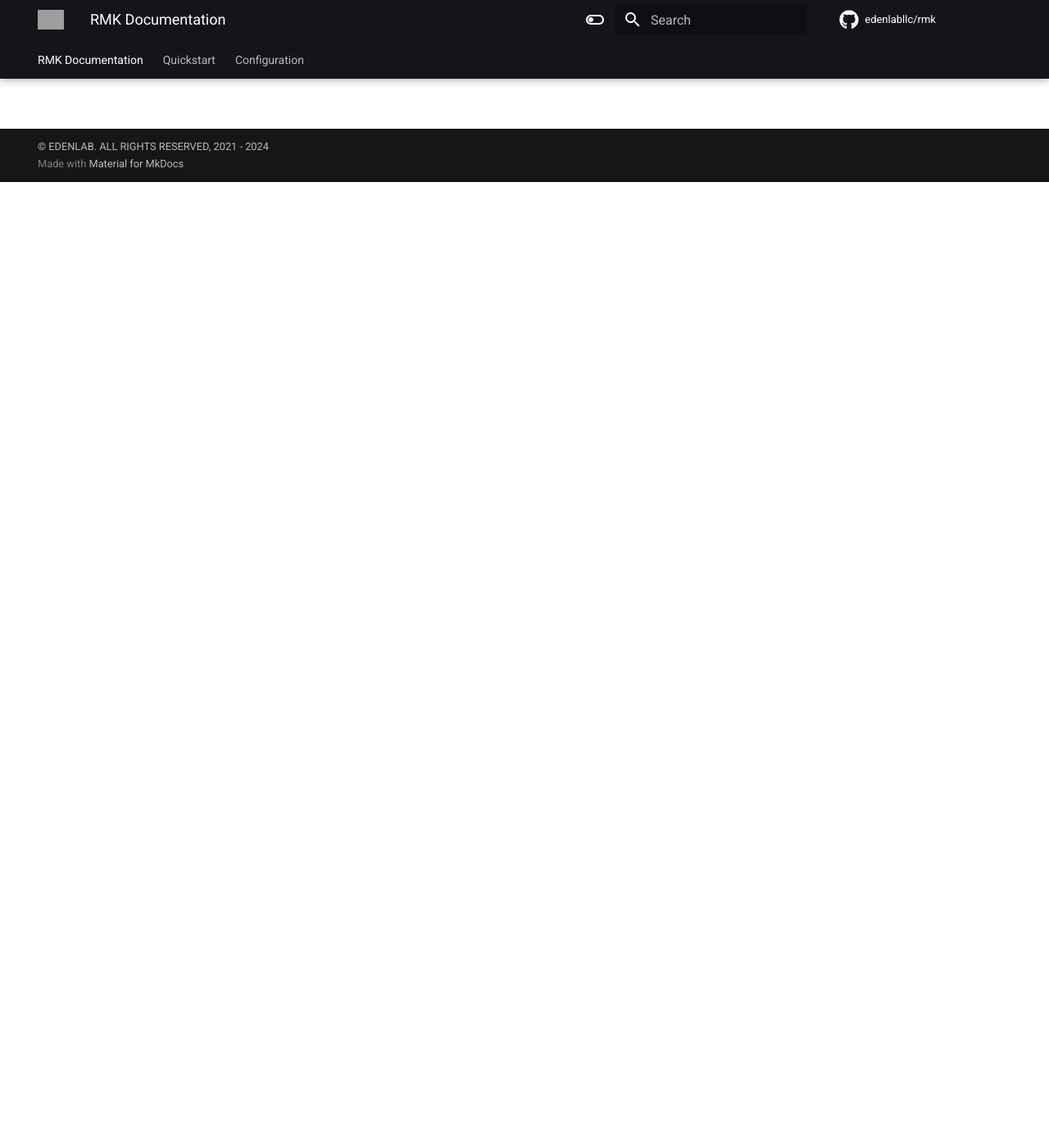
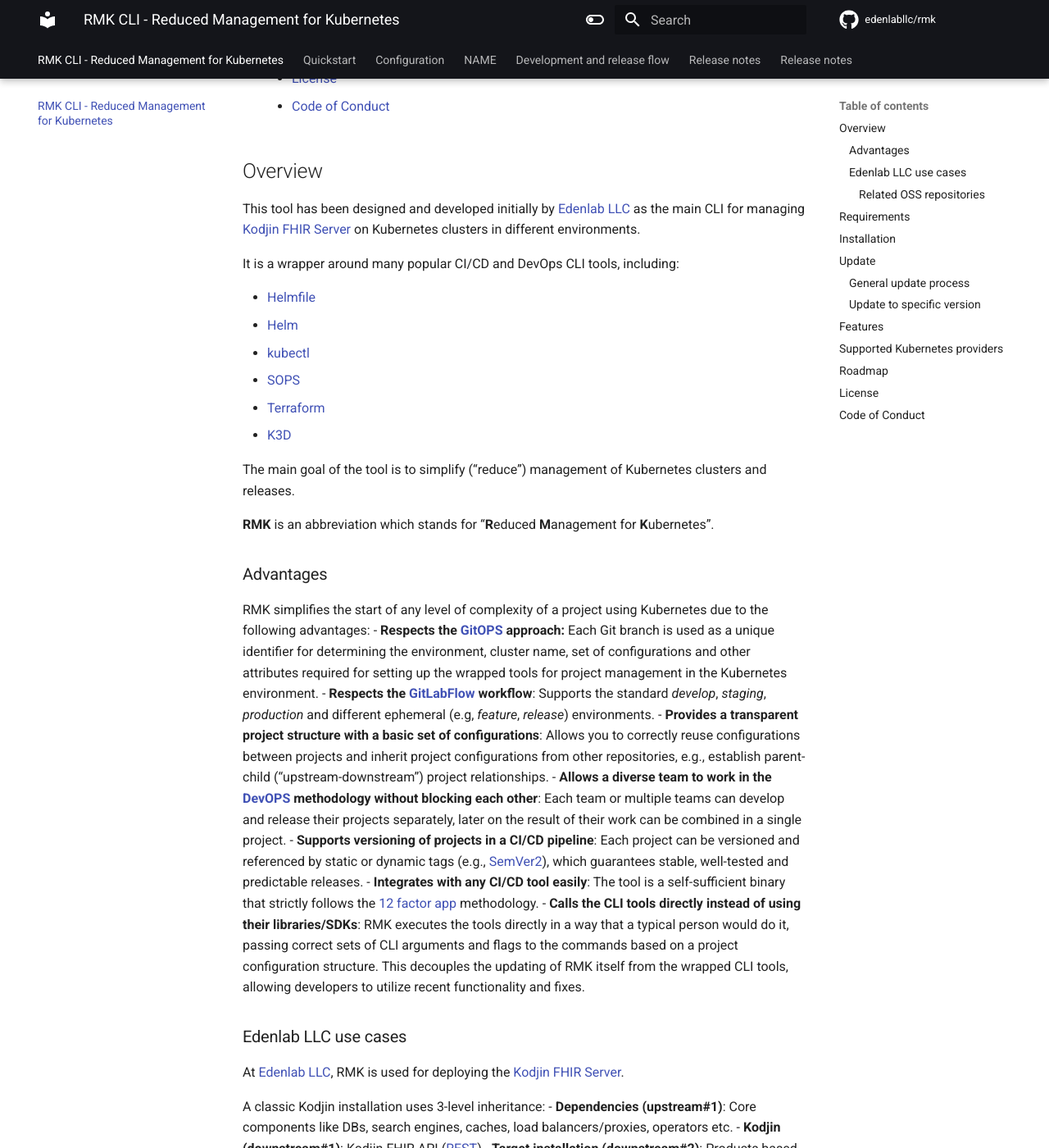
Before and after one commit to edenlabllc/rmk, an MkDocs documentation site: the page built from docs/README.md, in a window 1280 px wide and 1400 px high, scrolled down 1178 px. Shown: the whole window at 82% size. Built offline with MkDocs 1.6.1 and Material for MkDocs 9.7.7, drawn with Linux system fonts in a browser that asks for light colours; nearby versions of some CDN libraries; library files that are not in the unit come from our copies; comment, search, counter and statistics services are not loaded; the version menu is left out; some of the changed text lies outside the part shown; grey boxes are pictures that could not be loaded.

Commit message:
#27 - Adapted docs/README.md to MKDocs, fixed relative links in the file.

````diff
--- /dev/null
+++ b/docs/README.md
@@ -0,0 +1,203 @@
+# RMK CLI - Reduced Management for Kubernetes
+
+[![Release](https://img.shields.io/github/v/release/edenlabllc/rmk.svg?style=for-the-badge)](https://github.com/edenlabllc/rmk/releases/latest)
+[![Software License](https://img.shields.io/github/license/edenlabllc/rmk.svg?style=for-the-badge)](LICENSE)
+[![Powered By: Edenlab](https://img.shields.io/badge/powered%20by-edenlab-8A2BE2.svg?style=for-the-badge)](https://edenlab.io)
+
+Command line tool for reduced management and provisioning of Kubernetes clusters and environments, Helm secrets and releases.
+
+* [RMK CLI - Reduced Management for Kubernetes](#rmk-cli---reduced-management-for-kubernetes)
+  * [Overview](#overview)
+    * [Advantages](#advantages)
+    * [Edenlab LLC use cases](#edenlab-llc-use-cases)
+      * [Related OSS repositories](#related-oss-repositories)
+  * [Requirements](#requirements)
+  * [Quickstart](quickstart.md)
+  * [Installation](#installation)
+  * [Update](#update)
+    * [General update process](#general-update-process)
+    * [Update to specific version](#update-to-specific-version)
+  * Configuration
+    * [RMK configuration management](configuration/rmk-configuration-management.md)
+    * Project management
+      * [Requirement for project repository](configuration/project-management/requirement-for-project-repository.md)
+      * [Preparation of project repository](configuration/project-management/preparation-of-project-repository.md)
+      * [Dependencies management and Project inheritance](configuration/project-management/dependencies-management-and-project-inheritance.md)
+    * [Cluster management](configuration/cluster-management/cluster-management.md)
+      * [Exported environment variables](configuration/cluster-management/exported-environment-variables.md)
+    * [Release management](configuration/release-management/release-management.md)
+    * [Secrets management](configuration/secrets-management/secrets-management.md)
+  * [Commands](commands.md)
+  * [Development and release flow](development-and-release-flow.md)
+  * [Features](#features)
+  * [Supported Kubernetes providers](#supported-kubernetes-providers)
+  * [Roadmap](#roadmap)
+  * [License](#license)
+  * [Code of Conduct](#code-of-conduct)
+
+## Overview
+
+This tool has been designed and developed initially by [Edenlab LLC](https://edenlab.io/) as the main CLI
+for managing [Kodjin FHIR Server](https://kodjin.com) on Kubernetes clusters in different environments.
+
+It is a wrapper around many popular CI/CD and DevOps CLI tools, including:
+
+- [Helmfile](https://helmfile.readthedocs.io/en/latest/)
+- [Helm](https://helm.sh/)
+- [kubectl](https://kubernetes.io/reference/kubectl/)
+- [SOPS](https://getsops.io/)
+- [Terraform](https://www.terraform.io/)
+- [K3D](https://k3d.io/)
+
+The main goal of the tool is to simplify ("reduce") management of Kubernetes clusters and releases.
+
+**RMK** is an abbreviation which stands for "**R**educed **M**anagement for **K**ubernetes".
+
+### Advantages
+
+RMK simplifies the start of any level of complexity of a project using Kubernetes due to the following advantages:
+- **Respects the [GitOPS](https://www.gitops.tech/) approach:** Each Git branch is used as a unique identifier for determining the environment, cluster name,
+  set of configurations and other attributes required for setting up the wrapped tools for project management in the Kubernetes environment.
+- **Respects the [GitLabFlow](https://about.gitlab.com/topics/version-control/what-is-gitlab-flow/) workflow**: Supports the standard _develop_, _staging_, _production_ and different ephemeral (e.g, _feature_, _release_) environments.
+- **Provides a transparent project structure with a basic set of configurations**: Allows you to correctly reuse configurations between projects
+  and inherit project configurations from other repositories, e.g., establish parent-child ("upstream-downstream") project relationships.
+- **Allows a diverse team to work in the [DevOPS](https://www.atlassian.com/devops) methodology without blocking each other**: Each team or multiple teams
+  can develop and release their projects separately, later on the result of their work can be combined in a single project.
+- **Supports versioning of projects in a CI/CD pipeline**: Each project can be versioned and referenced by static or dynamic tags (e.g., [SemVer2](https://semver.org/)),
+  which guarantees stable, well-tested and predictable releases.
+- **Integrates with any CI/CD tool easily**: The tool is a self-sufficient binary that strictly follows the [12 factor app](https://12factor.net/) methodology.
+- **Calls the CLI tools directly instead of using their libraries/SDKs**: RMK executes the tools directly in a way that a typical person would do it,
+  passing correct sets of CLI arguments and flags to the commands based on a project configuration structure.
+  This decouples the updating of RMK itself from the wrapped CLI tools, allowing developers to utilize recent functionality and fixes.
+
+### Edenlab LLC use cases
+
+At [Edenlab LLC](https://edenlab.io/), RMK is used for deploying the [Kodjin FHIR Server](https://kodjin.com).
+
+A classic Kodjin installation uses 3-level inheritance:
+- **Dependencies (upstream#1)**: Core components like DBs, search engines, caches, load balancers/proxies, operators
+  etc.
+- **Kodjin (downstream#1)**: Kodjin FHIR API ([REST](https://en.wikipedia.org/wiki/REST))
+- **Target installation (downstream#2)**: Products based on Kodjin, such as UI components, user portals and middleware services.
+
+The additional components used by Kodjin are:
+- **\*.provisioner.infra:** Repositories for Kubernetes cluster provisioning.
+- **helmfile.hooks.infra:** Shell scrips used as [Helmfile hooks](https://helmfile.readthedocs.io/en/latest/#hooks) in
+  deps/Kodjin/any other tenant.
+- **core.charts.infra:** Helm charts used by the Kodjin services.
+
+The examples of Kubernetes providers, to which Kodjin has been installed, are:
+- [Amazon Elastic Kubernetes Service (EKS)](https://aws.amazon.com/eks/)
+- [Open Telekom Cloud - Cloud Container Engine (CCE)](https://www.open-telekom-cloud.com/en/products-services/core-services/cloud-container-engine)
+- [Rancher Kubernetes Platform](https://www.rancher.com/)
+- [Kubermatic Kubernetes Platform (KKP)](https://www.kubermatic.com/)
+- on-premise installations deployed using [Ansible Kubespray](https://github.com/kubernetes-sigs/kubespray)
+- single-machine [K3D](https://k3d.io/) clusters
+
+#### Related OSS repositories
+
+- [AWS cluster provider for RMK](https://github.com/edenlabllc/aws.provisioner.infra)
+- [Azure cluster provider for RMK](https://github.com/edenlabllc/azure.provisioner.infra)
+- [K3D cluster provider for RMK](https://github.com/edenlabllc/k3d.provisioner.infra)
+- [Helmfile hooks](https://github.com/edenlabllc/helmfile.hooks.infra)
+
+## Requirements
+
+Currently, RMK only supports Unix-like operating systems (OS):
+* **OS:**
+    * **MacOS**: amd64, arm64 (M1, M2 require [Rosetta](https://support.apple.com/en-us/HT211861))
+    * **Linux**: amd64
+* **Software:**
+    * **Python** >= 3.9
+    * **[AWS CLI](https://aws.amazon.com/cli/)**
+    * _For managing local clusters using K3D:_ Version _v5.x.x_ requires [Docker](https://www.docker.com/) => v20.10.5 ([runc](https://github.com/opencontainers/runc) >= v1.0.0-rc93) to work
+      properly.
+
+> If this is your first project repository managed by RMK, ensure that the above tools are specified in the [project.yaml](configuration/project-management/preparation-of-project-repository.md#projectyaml) file.
+
+## Installation
+
+To install RMK, run the self-installer script using the following command:
+
+```shell
+curl -sL "https://edenlabllc-rmk.s3.eu-north-1.amazonaws.com/rmk/s3-installer" | bash
+```
+
+Alternatively, you can go directly to https://github.com/edenlabllc/rmk/releases and download the binary.
+
+As another option, the binary can be [built from source](development-and-release-flow.md#building-from-source).
+
+## Update
+
+### General update process
+
+To update RMK to the latest version, run the following command:
+
+```shell
+rmk update
+```
+
+### Update to specific version
+
+You can update to a specific RMK version to maintain backward compatibility or when updating to the latest version is not possible.
+> This may be necessary due to specific version requirements or when a bug has been detected.
+
+To update to a specific version, use the following command:
+
+```shell
+rmk update --version vX.X.X
+```
+
+## Features
+
+- **[Reduced and simplified management of Kubernetes projects:](#overview)** Deploy to Kubernetes using Helmfile/Helm, use popular DevOps tools together in a single CI/CD pipeline.
+- **[Time-proven project structure:](configuration/project-management/preparation-of-project-repository.md)** Define the project structure using the [GitLabFlow](https://about.gitlab.com/topics/version-control/what-is-gitlab-flow/) methodology.
+- **[Hierarchies between different projects:](configuration/project-management/dependencies-management-and-project-inheritance.md)** Define upstream-downstream relationships between sibling projects to reuse releases and services across different installations.
+- **[Batch secret management:](configuration/secrets-management/secrets-management.md#generating-all-secrets-from-scratch-in-a-batch-manner-using-the-rmk-secrets-manager)** Template, generate, and encode project secrets for all environments in a batch manner.
+- **[Clone environments with one click:](configuration/rmk-configuration-management.md#initialization-of-rmk-configuration-for-feature-or-release-clusters)** Use the special `--config-from-environment` (`--cfe`) flag to create an environment based on an existing one.
+- **[Automatic detection of Multi-Factor Authentication](configuration/rmk-configuration-management.md#support-for-multi-factor-authentication-mfa) ([MFA](https://en.wikipedia.org/wiki/Multi-factor_authentication)):** Automatically detect and use an MFA device if one is defined by an [IAM](https://aws.amazon.com/iam/) user (must be supported by the cluster provider, e.g., [AWS](https://aws.amazon.com/)).
+- **[Push-based release and downstream project updates:](configuration/release-management/release-management.md#release-update-and-integration-into-the-cd-pipeline)** Easily integrate with CI/CD solutions via webhooks or workflow dispatch events
+  to update release and service version declarations, automatically commit the changes to Git.
+- **[Project structure generation:](configuration/project-management/preparation-of-project-repository.md#automatic-generation-of-the-project-structure-from-scratch)** Generate a complete Kubernetes-based project structure from scratch using RMK, following the best practices.
+- **[Documentation generation:](commands.md#doc)** Generate the full command documentation in the Markdown format with one click.
+- **[Support for different types of code sources:](configuration/rmk-configuration-management.md#use-upstream-artifact-for-the-downstream-projects-repository)** Use Git when the _artifact-mode_ is _none_, S3 when the _artifact-mode_ is _online_,
+  switch to fully offline installations when the _artifact-mode_ is _offline_.
+
+## Supported Kubernetes providers
+
+By design, RMK can work with any Kubernetes provider.
+
+Among the providers are:
+
+- [Amazon Elastic Kubernetes Service (EKS)](https://aws.amazon.com/eks/)
+- [Google Kubernetes Engine (GKE)](https://cloud.google.com/kubernetes-engine)
+- [Azure Kubernetes Service (AKS)](https://azure.microsoft.com/en-us/products/kubernetes-service/)
+- [Red Hat OpenShift](https://redhat.com/en/technologies/cloud-computing/openshift)
+- [VMware Tanzu Kubernetes Grid](https://tanzu.vmware.com/kubernetes-grid)
+- [Rancher Kubernetes Platform](https://www.rancher.com/)
+- [Open Telekom Cloud - Cloud Container Engine (CCE)](https://www.open-telekom-cloud.com/en/products-services/core-services/cloud-container-engine)
+- [Kubermatic Kubernetes Platform (KKP)](https://www.kubermatic.com/)
+- on-premise installations deployed using [Ansible Kubespray](https://github.com/kubernetes-sigs/kubespray)
+- single-machine [K3D](https://k3d.io/) clusters
+
+## Roadmap
+
+- **Guidelines for contributors:** Create comprehensive guidelines for contributors, including instructions for creating pull requests (PRs).
+- **Integration with Helmfile [vals](https://github.com/helmfile/vals)**: Integrate RMK with the **vals** tool for enhanced values and secret management.
+- **Major update of the AWS [EKS](https://aws.amazon.com/eks/) cluster provider:** Update the AWS EKS cluster provider to the latest versions to utilize all the supported features of the [Terraform](https://www.terraform.io/) CLI and modules.
+- **Implementation of additional RMK cluster providers:** Implement support for additional cluster providers for popular Kubernetes services such as [GKE](https://cloud.google.com/kubernetes-engine), [AKS](https://azure.microsoft.com/en-us/products/kubernetes-service/), etc.
+- **Offline artifact mode:** Implement the **offline** artifact mode to install artifacts in fully isolated offline environments.
+- **Web documentation generator:** Add an HTML documentation generator based on the **.md** files.
+- **Automatic testing of RMK during the CI/CD pipeline:** Ensure that changes to the RMK codebase do not introduce errors or regressions during the CI/CD.
+
+Check the [issues](https://github.com/edenlabllc/rmk/issues) for more information.
+
+## License
+
+RMK is open source software (OSS) licensed under the [Apache 2.0 License](../LICENSE).
+
+## Code of Conduct
+
+This project adheres to the Contributor Covenant [Сode of Сonduct](CODE_OF_CONDUCT.md).
+By participating, you are expected to uphold this code.
+Please refer to our [Contributing Guidelines](CONTRIBUTING.md) for further information.
--- a/docs/index.md
+++ /dev/null
@@ -1,8 +0,0 @@
-# RMK Documentation
-
-Hi! You are welcomed to RMK onboard!
-This document is useful for beginners and for advanced DevOps specialists.
-
-Let’s deep dive into fabolous DevOps world with RMK.
-
-Yours, RMK Team.
--- a/mkdocs.yml
+++ b/mkdocs.yml
@@ -6,20 +6,9 @@
 
 copyright: © EDENLAB. ALL RIGHTS RESERVED, 2021 - 2024
 
-# Extra Files
-extra_javascript:
-  - static/js/asciinema-player.js
-
-extra_css:
-  - static/css/asciinema-player.css
-  - static/css/extra.css
-
 # Repo Information
 repo_name: edenlabllc/rmk
 repo_url: https://github.com/edenlabllc/rmk
-
-# Edit Link on Site
-#edit_uri: edit/main/docs/
 
 # Theme
 theme:
@@ -53,7 +42,7 @@
         icon: material/toggle-switch
         name: Switch to light mode
   # todo change icons and logo
-  logo: https://edenlab.io/wp-content/themes/edenlab/assets/images/fhir_icon.svg
+#  logo: https://edenlab.io/wp-content/themes/edenlab/assets/images/fhir_icon.svg
   favicon: https://edenlab.io/favicon.ico
   icon:
     repo: fontawesome/brands/github
@@ -81,16 +70,16 @@
 
 # Plugins
 plugins:
-  - search
+  - awesome-pages    # https://squidfunk.github.io/mkdocs-material/plugins/awesome-pages/
   - git-revision-date-localized: # https://squidfunk.github.io/mkdocs-material/plugins/revision-date/
       type: date
-  - awesome-pages    # https://squidfunk.github.io/mkdocs-material/plugins/awesome-pages/
   - include-markdown # https://github.com/mondeja/mkdocs-include-markdown-plugin
   - mike:            # Versioned Docs: https://github.com/jimporter/mike
       version_selector: true    # set to false to leave out the version selector
       css_dir: static/css       # the directory to put the version selector's CSS
       javascript_dir: static/js # the directory to put the version selector's JS
       canonical_version: null   # the version for <link rel="canonical">; `null` uses the version specified via `mike deploy`
+  - search
 
 # Extra mkdocs-material settings
 extra:
````
Also changed, not shown: docs/CODE_OF_CONDUCT.md (+1 -1 lines), docs/SECURITY.md (+1 -1 lines), docs/.pages.
